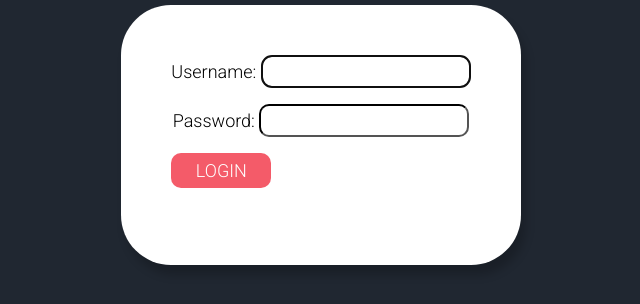
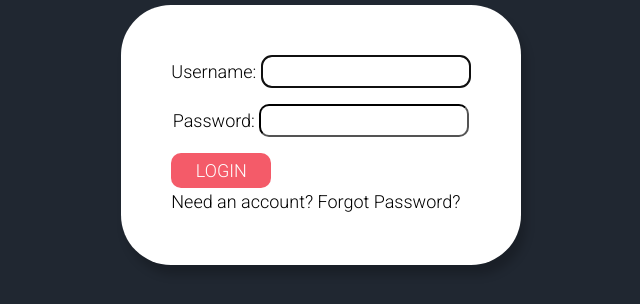
Before and after one commit to Nycz-lab/S3Speedjob, a Django app: page /login/ in a window 1280 px wide. Shown: the part 193-497 px from the top of the page, without its empty margins (319-959 px from the left). Run offline with Django 3.2, Linux system fonts and the light colour scheme.

Commit message:
couple more fixes

```diff
--- a/speedjob/jobapp/static/jobapp/css/header.css
+++ b/speedjob/jobapp/static/jobapp/css/header.css
@@ -15,6 +15,7 @@ form {
   text-align: left;
   margin: auto;
   font-size: 18px;
+  color: black;
   background-color: white;
   box-shadow: 5px 10px 10px rgba(0, 0, 0, 0.2);
   border-radius: 50px;
--- a/speedjob/jobapp/templates/accounts/activate.html
+++ b/speedjob/jobapp/templates/accounts/activate.html
@@ -2,9 +2,9 @@
 
 {% block content %}
 
-<div class="text-center">
+<section class="dark">
   <p> Your Account has been activated successfully! </p><br>
   <a href='{% url 'login' %}'>Login here</a>
-</div>
+</section>
 
 {% endblock %}
--- a/speedjob/jobapp/templates/accounts/login.html
+++ b/speedjob/jobapp/templates/accounts/login.html
@@ -10,8 +10,8 @@
     {{ form.as_p }}
     <button type="submit">Login</button>
     <br>
-    <a href='{% url 'register' %}'>Need an account?</a>
-    <a href='{% url 'password_reset' %}'>Forgot Password?</a>
+    <a style="color: black;" href='{% url 'register' %}'>Need an account?</a>
+    <a style="color: black;" href='{% url 'password_reset' %}'>Forgot Password?</a>
   </form>
 </section>
 
--- a/speedjob/jobapp/templates/accounts/logout.html
+++ b/speedjob/jobapp/templates/accounts/logout.html
@@ -2,10 +2,10 @@
 
 {% block content %}
 
-<div class="text-center">
+<section class="dark">
   <h3>You've been logged out!!</h3>
   <a href="{% url 'index' %}">Back to Homepage</a>
 
-</div>
+</section>
 
 {% endblock %}
--- a/speedjob/jobapp/templates/accounts/password_reset.html
+++ b/speedjob/jobapp/templates/accounts/password_reset.html
@@ -2,13 +2,13 @@
 
 {% block content %}
 
-<div class="text-center">
+<section class="dark">
   <h3>Request Password Change!</h3>
   <form action="" method="POST">
     {% csrf_token %}
     {{ form.as_p }}
     <button type="submit">Request</button>
   </form>
-</div>
+</section>
 
 {% endblock %}
--- a/speedjob/jobapp/templates/accounts/password_reset_complete.html
+++ b/speedjob/jobapp/templates/accounts/password_reset_complete.html
@@ -2,9 +2,9 @@
 
 {% block content %}
 
-<div class="text-center">
+<section class="dark">
   <p> Your Password has been changed successfully! </p><br>
   <a href='{% url 'login' %}'>Login here</a>
-</div>
+</section>
 
 {% endblock %}
--- a/speedjob/jobapp/templates/accounts/password_reset_confirm.html
+++ b/speedjob/jobapp/templates/accounts/password_reset_confirm.html
@@ -2,13 +2,13 @@
 
 {% block content %}
 
-<div class="text-center">
+<section class="dark">
   <h3>Reset Password</h3>
   <form action="" method="POST">
     {% csrf_token %}
     {{ form.as_p }}
     <button type="submit">Reset</button>
   </form>
-</div>
+</section>
 
 {% endblock %}
--- a/speedjob/jobapp/templates/accounts/password_reset_done.html
+++ b/speedjob/jobapp/templates/accounts/password_reset_done.html
@@ -2,10 +2,10 @@
 
 {% block content %}
 
-<div class="text-center">
+<section class="dark">
   <p>
     If there is an Account associated with your provided Email Address a Reset Email has been sent!
   </p>
-</div>
+</section>
 
 {% endblock %}
--- a/speedjob/jobapp/templates/accounts/register.html
+++ b/speedjob/jobapp/templates/accounts/register.html
@@ -2,8 +2,8 @@
 
 {% block content %}
 
-<div class="text-center">
-  <h3>Register Here!</h1>
+<section class="dark">
+  <h3>Register Here!</h3>
     <form action="" method="POST">
       {% csrf_token %}
 
@@ -21,6 +21,6 @@
 
       <button type="submit">Register</button>
     </form>
-</div>
+</section>
 
 {% endblock %}
```
Also changed, not shown: speedjob/jobapp/templates/jobapp/company.html (+8 -14 lines).
